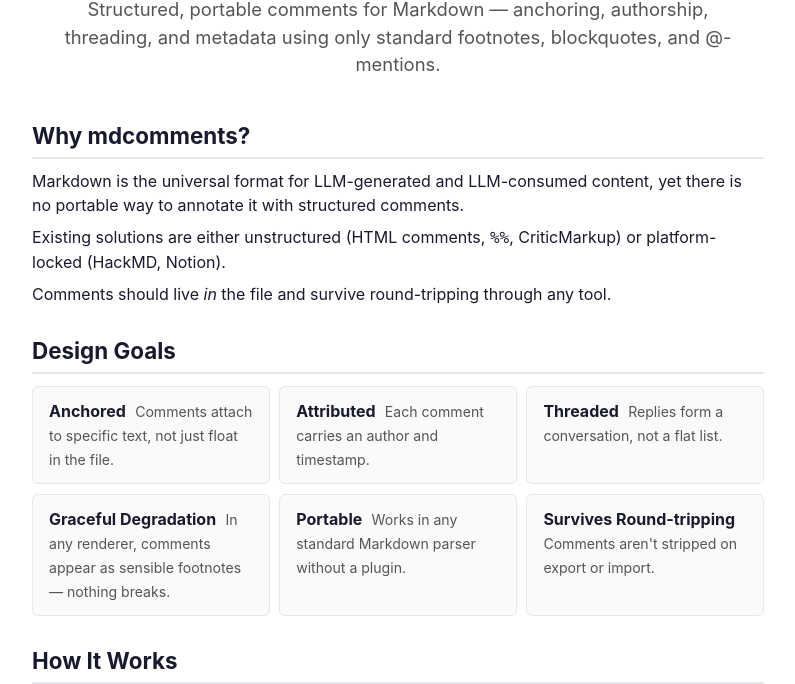
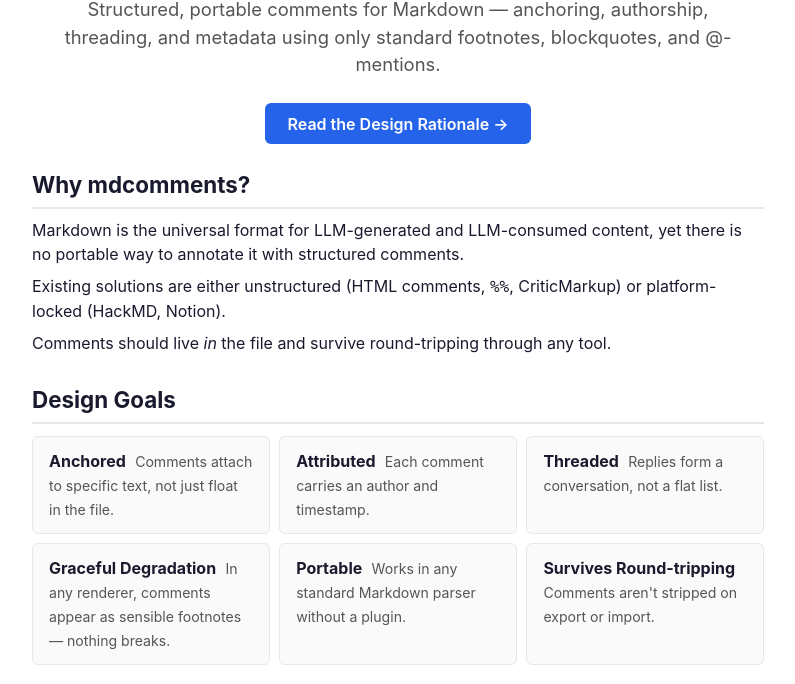
Before and after one commit to petrroll/mdcomments, a plain HTML site: page index.html in a window 1280 px wide. Shown: the part 116-800 px from the top of the page, without its empty margins (242-1037 px from the left). Drawn offline with Linux system fonts and the light colour scheme.

```diff
--- a/index.html
+++ b/index.html
@@ -61,6 +61,22 @@
       font-size: 1.15rem;
       color: var(--muted);
       margin-bottom: 1rem;
+    }
+    .hero .cta {
+      display: inline-block;
+      margin-top: 0.5rem;
+      padding: 0.55rem 1.4rem;
+      background: var(--accent);
+      color: #fff;
+      border-radius: 6px;
+      font-weight: 600;
+      font-size: 1rem;
+      text-decoration: none;
+      transition: opacity 0.15s;
+    }
+    .hero .cta:hover {
+      opacity: 0.85;
+      text-decoration: none;
     }
 
     /* Sections */
@@ -197,6 +213,7 @@
     <p class="tagline">
       Structured, portable comments for Markdown — anchoring, authorship, threading, and metadata using only standard footnotes, blockquotes, and @-mentions.
     </p>
+    <a class="cta" href="https://github.com/petrroll/mdcomments/blob/main/rationale.md">Read the Design Rationale &rarr;</a>
   </header>
 
   <!-- Why -->
@@ -415,10 +432,6 @@
     <h2>Learn More</h2>
     <ul class="learn-more-cards">
       <li>
-        <a href="https://github.com/petrroll/mdcomments/blob/main/overview.md">About</a>
-        <span class="desc">What mdcomments is, how it works, and the conventions it follows.</span>
-      </li>
-      <li>
         <a href="https://github.com/petrroll/mdcomments/blob/main/rationale.md">Design Rationale</a>
         <span class="desc">Why footnotes? A deep dive into the design decisions and trade-offs.</span>
       </li>
```
